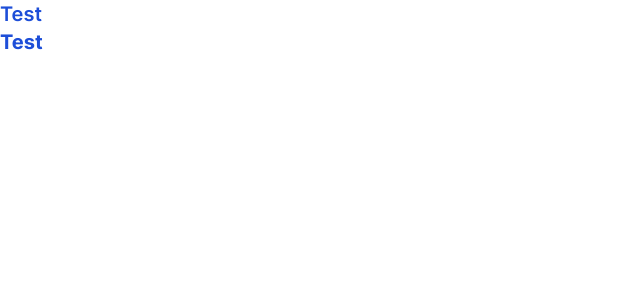
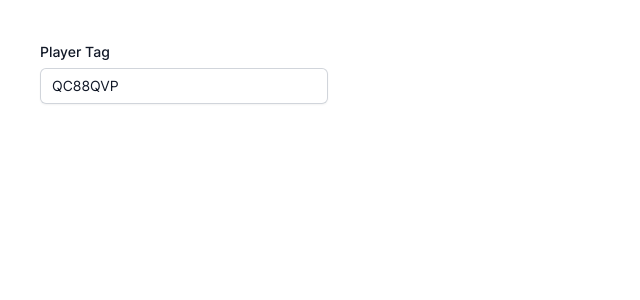
Before and after one commit to OwenVey/pokenuxt, a Nuxt app: page / in a window 1280 px wide. Shown: the top 300 px of the page, without its empty margins (0-640 px from the left). Built offline with nearby package versions, Linux system fonts and the light colour scheme.

Commit message:
add basic fetch player example

```diff
--- a/app.vue
+++ b/app.vue
@@ -1,4 +1,25 @@
 <template>
-  <div class="text-xl text-blue-700 font-semibold">Test</div>
-  <div class="text-xl text-blue-700 font-bold">Test</div>
+  <main>
+    <form class="m-10 w-72" @submit.prevent="getPlayer">
+      <label for="tag" class="block text-sm font-medium leading-6 text-gray-900">Player Tag</label>
+      <input
+        id="tag"
+        v-model="tag"
+        name="tag"
+        type="text"
+        class="mt-1 block w-full rounded-md border-0 py-1.5 text-gray-900 shadow-sm ring-1 ring-inset ring-gray-300 placeholder:text-gray-400 focus:ring-2 focus:ring-inset focus:ring-indigo-600 sm:text-sm sm:leading-6"
+        placeholder="you@example.com"
+      />
+    </form>
+    <pre>{{ player }}</pre>
+  </main>
 </template>
+
+<script setup lang="ts">
+const tag = ref('QC88QVP');
+const player = ref(null);
+
+const getPlayer = async () => {
+  player.value = await $fetch(`/api/player/${tag.value}`);
+};
+</script>
--- a/nuxt.config.ts
+++ b/nuxt.config.ts
@@ -2,4 +2,7 @@
 export default defineNuxtConfig({
   modules: ['@nuxtjs/tailwindcss'],
   css: ['~/styles/global.css'],
+  runtimeConfig: {
+    apiKey: '',
+  },
 });
--- a/package.json
+++ b/package.json
@@ -11,6 +11,7 @@
   },
   "devDependencies": {
     "@nuxtjs/tailwindcss": "^6.4.1",
+    "@tailwindcss/forms": "^0.5.3",
     "@typescript-eslint/eslint-plugin": "^5.54.0",
     "@typescript-eslint/parser": "^5.54.0",
     "@vue/eslint-config-standard": "^8.0.1",
@@ -19,6 +20,8 @@
     "eslint-plugin-nuxt": "^4.0.0",
     "eslint-plugin-prettier": "^4.2.1",
     "eslint-plugin-vue": "^9.9.0",
-    "nuxt": "^3.2.3"
+    "nuxt": "^3.2.3",
+    "prettier": "^2.8.4",
+    "prettier-plugin-tailwindcss": "^0.2.4"
   }
 }
--- a/tailwind.config.cjs
+++ b/tailwind.config.cjs
@@ -10,5 +10,5 @@
       },
     },
   },
-  plugins: [],
+  plugins: [require('@tailwindcss/forms')],
 };
```
Also changed, not shown: 2 other files (tests, documents, lock files or other folders).
